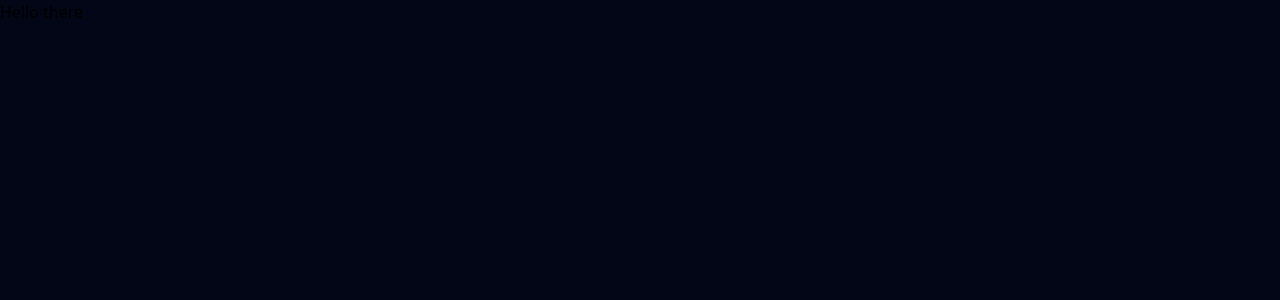
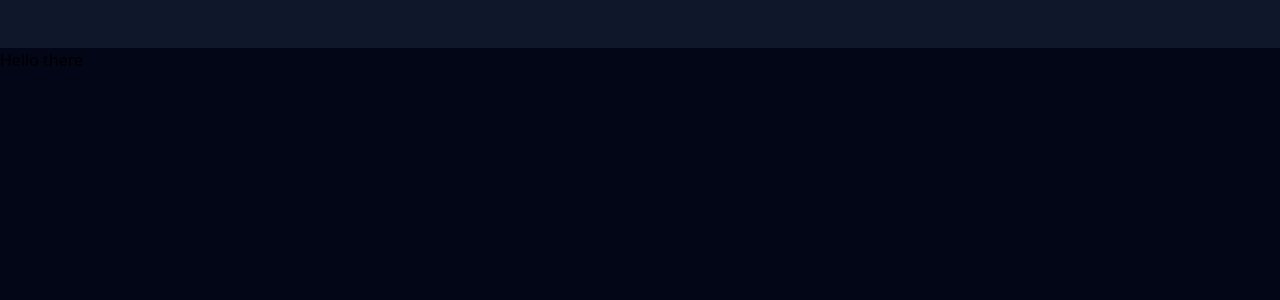
Before and after one commit to b-at-neu/pulse, a Next.js app: page / in a window 1280 px wide. Shown: the top 300 px of the page. Built offline with nearby package versions, Linux system fonts and the light colour scheme.

Commit message:
#11: add navbar styling

```diff
--- a/components/navbar.tsx
+++ b/components/navbar.tsx
@@ -1,3 +1,3 @@
 export function Navbar() {
-
+  return <nav className="w-full h-12 bg-slate-900"></nav>;
 }
```
